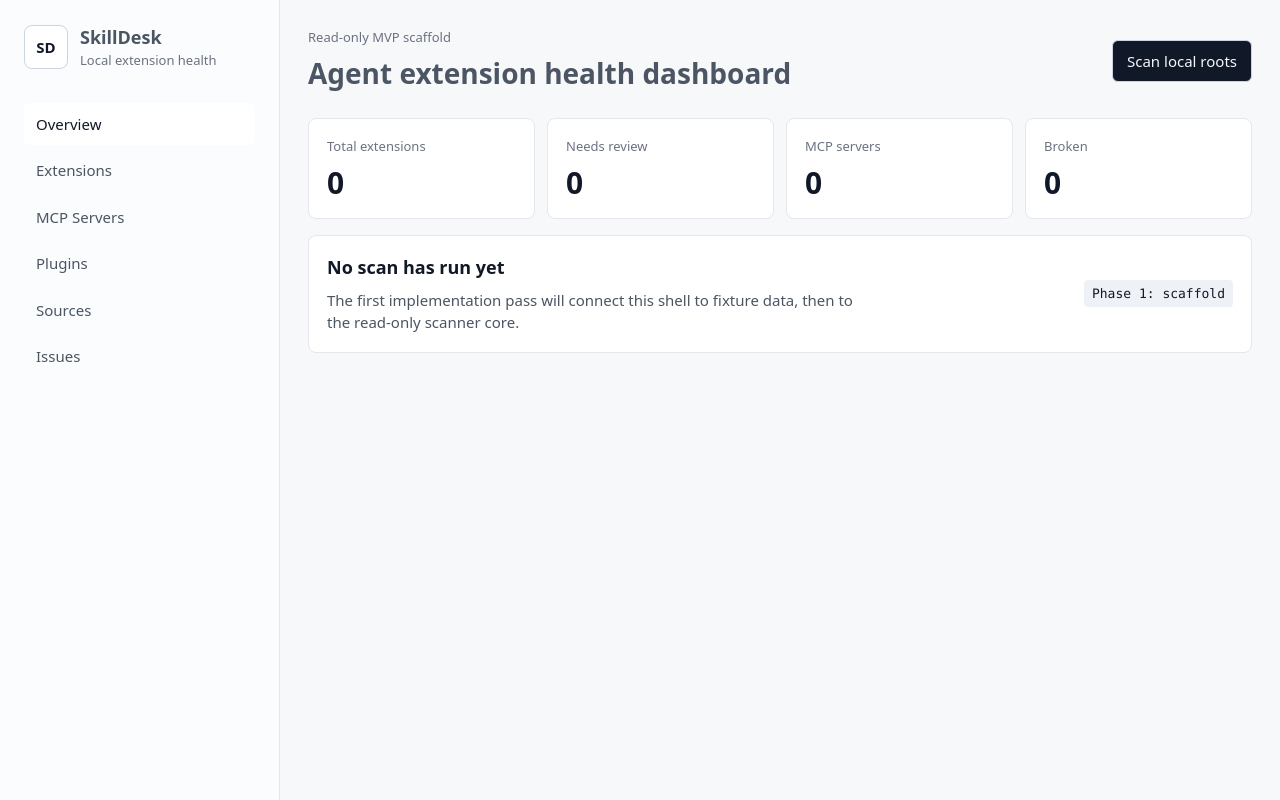
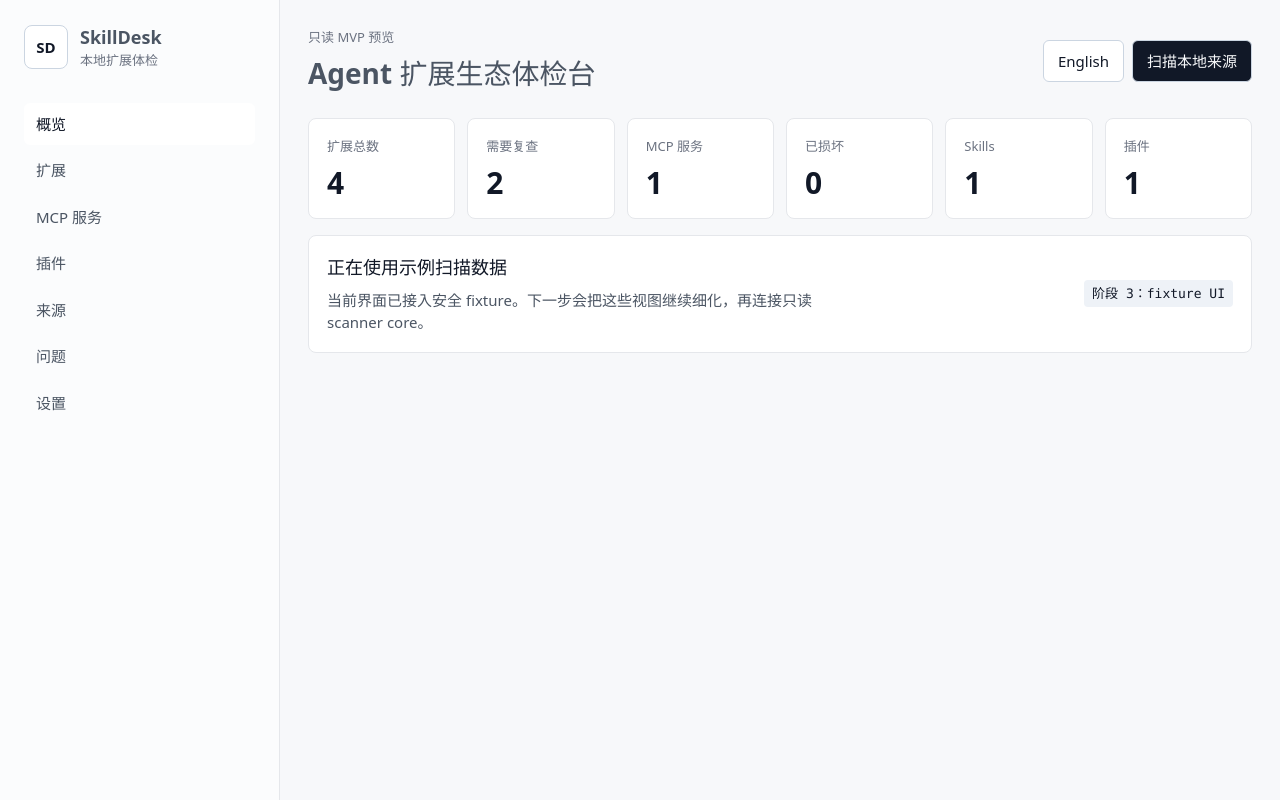
Before and after one commit to haodehaode378/skilldesk-project-brief, a React (Vite) app in the folder skilldesk/: page / in a window 1280 px wide. Built offline with nearby package versions, Linux system fonts and the light colour scheme.

Commit message:
feat: add bilingual fixture dashboard

```diff
--- a/skilldesk/src/App.css
+++ b/skilldesk/src/App.css
@@ -81,6 +81,13 @@ nav a:hover {
   font-size: 28px;
 }
 
+.topbar-actions {
+  display: flex;
+  flex-wrap: wrap;
+  justify-content: flex-end;
+  gap: 8px;
+}
+
 button {
   border: 1px solid var(--border-strong);
   border-radius: 6px;
@@ -91,6 +98,11 @@ button {
   cursor: pointer;
 }
 
+.secondary-button {
+  background: var(--surface);
+  color: var(--text-h);
+}
+
 button:focus-visible {
   outline: 2px solid var(--focus);
   outline-offset: 2px;
@@ -98,7 +110,7 @@ button:focus-visible {
 
 .summary-grid {
   display: grid;
-  grid-template-columns: repeat(4, minmax(0, 1fr));
+  grid-template-columns: repeat(6, minmax(0, 1fr));
   gap: 12px;
   margin-bottom: 16px;
 }
@@ -167,6 +179,10 @@ code {
     flex-direction: column;
   }
 
+  .topbar-actions {
+    justify-content: flex-start;
+  }
+
   .summary-grid {
     grid-template-columns: repeat(2, minmax(0, 1fr));
   }
--- a/skilldesk/src/App.tsx
+++ b/skilldesk/src/App.tsx
@@ -1,6 +1,16 @@
+import { useState } from 'react'
+
+import { appCopy, nextLocale } from './app/i18n'
 import './App.css'
+import { fixtureScanReport } from './fixtures'
+import type { Locale } from './model'
 
 function App() {
+  const [locale, setLocale] = useState<Locale>('zh-CN')
+  const copy = appCopy[locale]
+  const report = fixtureScanReport
+  const totals = report.totals
+
   return (
     <main className="app-shell">
       <aside className="sidebar" aria-label="Primary navigation">
@@ -10,58 +20,69 @@ function App() {
           </div>
           <div>
             <h1>SkillDesk</h1>
-            <p>Local extension health</p>
+            <p>{copy.brandSubtitle}</p>
           </div>
         </div>
         <nav>
           <a aria-current="page" href="#overview">
-            Overview
+            {copy.nav.overview}
           </a>
-          <a href="#extensions">Extensions</a>
-          <a href="#mcp">MCP Servers</a>
-          <a href="#plugins">Plugins</a>
-          <a href="#sources">Sources</a>
-          <a href="#issues">Issues</a>
+          <a href="#extensions">{copy.nav.extensions}</a>
+          <a href="#mcp">{copy.nav.mcpServers}</a>
+          <a href="#plugins">{copy.nav.plugins}</a>
+          <a href="#sources">{copy.nav.sources}</a>
+          <a href="#issues">{copy.nav.issues}</a>
+          <a href="#settings">{copy.nav.settings}</a>
         </nav>
       </aside>
 
       <section className="workspace" id="overview">
         <header className="topbar">
           <div>
-            <p className="eyebrow">Read-only MVP scaffold</p>
-            <h2>Agent extension health dashboard</h2>
+            <p className="eyebrow">{copy.dashboard.eyebrow}</p>
+            <h2>{copy.dashboard.title}</h2>
           </div>
-          <button type="button">Scan local roots</button>
+          <div className="topbar-actions">
+            <button type="button" className="secondary-button" onClick={() => setLocale(nextLocale(locale))}>
+              {copy.dashboard.languageButton}
+            </button>
+            <button type="button">{copy.dashboard.scanButton}</button>
+          </div>
         </header>
 
         <section className="summary-grid" aria-label="Health summary">
           <article>
-            <span>Total extensions</span>
-            <strong>0</strong>
+            <span>{copy.dashboard.summary.totalExtensions}</span>
+            <strong>{totals.entities}</strong>
           </article>
           <article>
-            <span>Needs review</span>
-            <strong>0</strong>
+            <span>{copy.dashboard.summary.needsReview}</span>
+            <strong>{totals.byStatus['needs-review']}</strong>
           </article>
           <article>
-            <span>MCP servers</span>
-            <strong>0</strong>
+            <span>{copy.dashboard.summary.mcpServers}</span>
+            <strong>{totals.mcpServers}</strong>
           </article>
           <article>
-            <span>Broken</span>
-            <strong>0</strong>
+            <span>{copy.dashboard.summary.broken}</span>
+            <strong>{totals.byStatus.broken}</strong>
+          </article>
+          <article>
+            <span>{copy.dashboard.summary.skills}</span>
+            <strong>{totals.skills}</strong>
+          </article>
+          <article>
+            <span>{copy.dashboard.summary.plugins}</span>
+            <strong>{totals.plugins}</strong>
           </article>
         </section>
 
         <section className="panel">
           <div>
-            <h3>No scan has run yet</h3>
-            <p>
-              The first implementation pass will connect this shell to fixture
-              data, then to the read-only scanner core.
-            </p>
+            <h3>{copy.dashboard.panelTitle}</h3>
+            <p>{copy.dashboard.panelBody}</p>
           </div>
-          <code>Phase 1: scaffold</code>
+          <code>{copy.dashboard.phaseTag}</code>
         </section>
       </section>
     </main>
--- /dev/null
+++ b/skilldesk/src/app/i18n.ts
@@ -0,0 +1,98 @@
+import type { Locale } from '../model'
+
+type AppCopy = {
+  brandSubtitle: string
+  nav: {
+    overview: string
+    extensions: string
+    mcpServers: string
+    plugins: string
+    sources: string
+    issues: string
+    settings: string
+  }
+  dashboard: {
+    eyebrow: string
+    title: string
+    scanButton: string
+    languageButton: string
+    summary: {
+      totalExtensions: string
+      needsReview: string
+      mcpServers: string
+      broken: string
+      skills: string
+      plugins: string
+    }
+    panelTitle: string
+    panelBody: string
+    phaseTag: string
+  }
+}
+
+export const appCopy: Record<Locale, AppCopy> = {
+  'zh-CN': {
+    brandSubtitle: '本地扩展体检',
+    nav: {
+      overview: '概览',
+      extensions: '扩展',
+      mcpServers: 'MCP 服务',
+      plugins: '插件',
+      sources: '来源',
+      issues: '问题',
+      settings: '设置',
+    },
+    dashboard: {
+      eyebrow: '只读 MVP 预览',
+      title: 'Agent 扩展生态体检台',
+      scanButton: '扫描本地来源',
+      languageButton: 'English',
+      summary: {
+        totalExtensions: '扩展总数',
+        needsReview: '需要复查',
+        mcpServers: 'MCP 服务',
+        broken: '已损坏',
+        skills: 'Skills',
+        plugins: '插件',
+      },
+      panelTitle: '正在使用示例扫描数据',
+      panelBody:
+        '当前界面已接入安全 fixture。下一步会把这些视图继续细化，再连接只读 scanner core。',
+      phaseTag: '阶段 3：fixture UI',
+    },
+  },
+  'en-US': {
+    brandSubtitle: 'Local extension health',
+    nav: {
+      overview: 'Overview',
+      extensions: 'Extensions',
+      mcpServers: 'MCP Servers',
+      plugins: 'Plugins',
+      sources: 'Sources',
+      issues: 'Issues',
+      settings: 'Settings',
+    },
+    dashboard: {
+      eyebrow: 'Read-only MVP preview',
+      title: 'Agent extension health dashboard',
+      scanButton: 'Scan local roots',
+      languageButton: '中文',
+      summary: {
+        totalExtensions: 'Total extensions',
+        needsReview: 'Needs review',
+        mcpServers: 'MCP servers',
+        broken: 'Broken',
+        skills: 'Skills',
+        plugins: 'Plugins',
+      },
+      panelTitle: 'Using fixture scan data',
+      panelBody:
+        'This shell is now wired to safe fixture data. Next, the views will be refined before connecting the read-only scanner core.',
+      phaseTag: 'Phase 3: fixture UI',
+    },
+  },
+}
+
+export function nextLocale(locale: Locale): Locale {
+  return locale === 'zh-CN' ? 'en-US' : 'zh-CN'
+}
```
Also changed, not shown: 2 other files (tests, documents, lock files or other folders).
